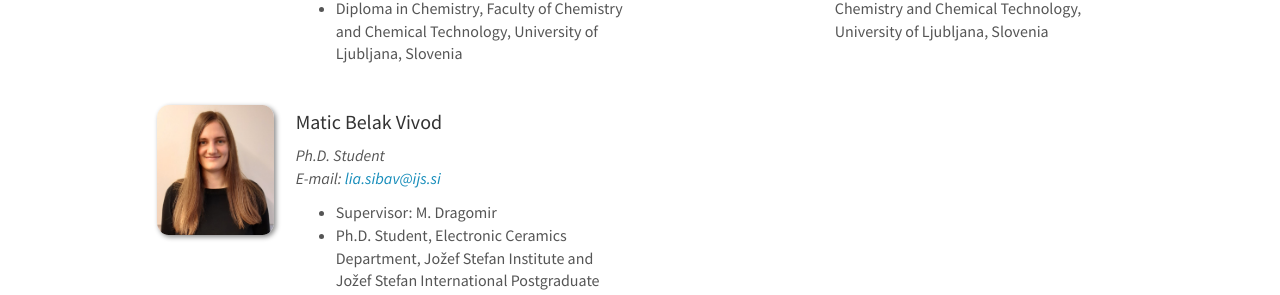
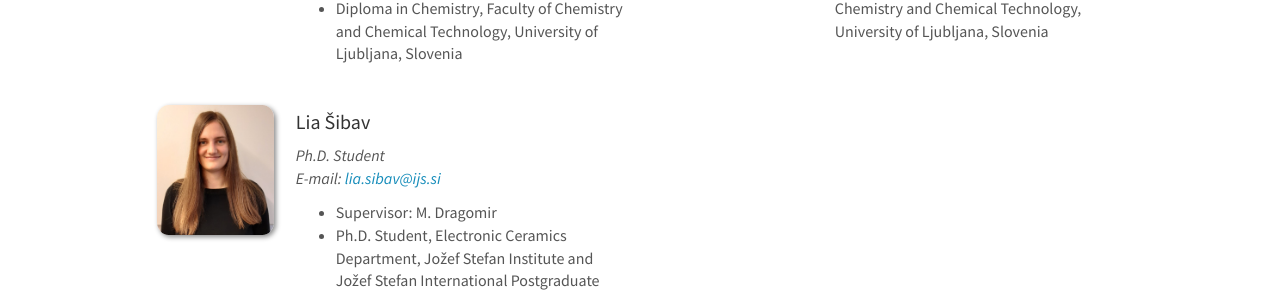
Before and after one commit to eccl-jsi/eccl-jsi.github.io, a Jekyll site: the page built from _pages/team.md, in a window 1280 px wide and 900 px high, scrolled down 775 px. Shown: the part 151-446 px from the top of the window. Built offline with Jekyll 4.4.1, drawn with Linux system fonts in a browser that asks for light colours; nearby versions of some CDN libraries.

Commit message:
Update team_members.yml

```diff
--- a/_data/team_members.yml
+++ b/_data/team_members.yml
@@ -40,7 +40,7 @@
   education2: Ph.D. Student, Electronic Ceramics Department, Jožef Stefan Institute and Jožef Stefan International Postgraduate School, Slovenia
   education3: Master's Degree in Chemistry, Faculty of Chemistry and Chemical Technology, University of Ljubljana, Slovenia
 
-- name: Matic Belak Vivod
+- name: Lia Šibav
   photo: Lia.jpg
   info: Ph.D. Student
   email: lia.sibav@ijs.si
```
